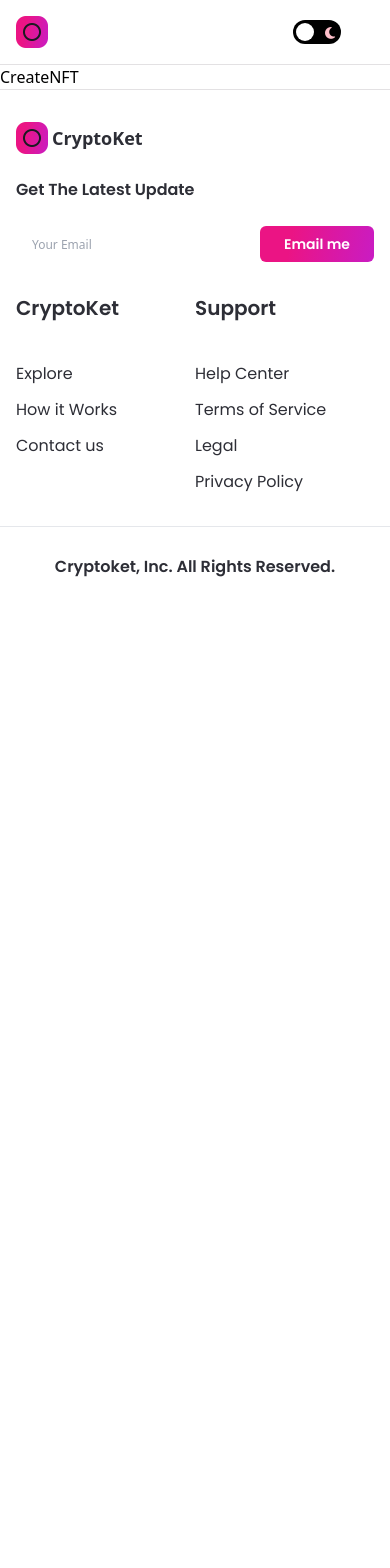
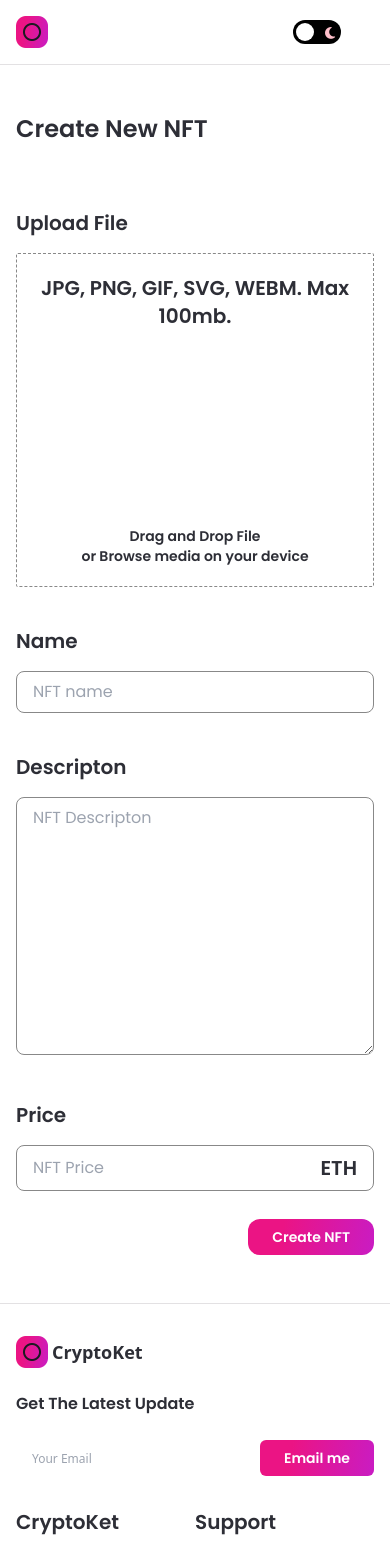
Before and after one commit to SahilPanhotra/CryptoKet, a Next.js app: page /create-nft in a window 390 px wide. Shown: the top 1568 px of the page. Before the commit the page ends 844 px from the top, so only its background shows below. Built offline with nearby package versions, Linux system fonts and the light colour scheme.

Commit message:
build:create-nft page and bug fixes

```diff
--- a/components/Footer.jsx
+++ b/components/Footer.jsx
@@ -61,7 +61,7 @@
                   width={24}
                   height={24}
                   alt="social"
-                  className={theme === 'light' && 'filter invert'}
+                  className={theme === 'light' ? 'filter invert' : undefined}
                 />
               </div>
             ))}
--- /dev/null
+++ b/components/Input.jsx
@@ -0,0 +1,38 @@
+import React from 'react';
+
+const Input = ({ inputType,
+  title,
+  placeHolder,
+  handleClick }) => (
+    <div className="mt-10 w-full">
+      <p className="flex-1 font-poppins dark:text-white text-nft-black-1 font-semibold text-xl">{title}</p>
+      {inputType === 'number' ? (
+        <div className="dark:bg-nft-black-1 bg-white border dark:border-nft-black-1 border-nft-gray-2 rounded-lg w-full outline-none font-poppins dark:text-white text-nft-gray-2 text-base px-4 py-2 mt-4 flexBetween flex-row">
+          <input
+            type="number"
+            className="flex w-full dark:bg-nft-black-1 bg-white outline-none"
+            placeholder={placeHolder}
+            onChange={handleClick}
+          />
+          <p className="flex-1 font-poppins dark:text-white text-nft-black-1 font-semibold text-xl">ETH</p>
+        </div>
+      ) : inputType === 'textarea' ? (
+        <textarea
+          rows="10"
+          className="dark:bg-nft-black-1 bg-white border dark:border-nft-black-1 border-nft-gray-2 rounded-lg w-full outline-none font-poppins dark:text-white text-nft-gray-2 text-base px-4 py-2 mt-4"
+          placeholder={placeHolder}
+          onChange={handleClick}
+        />
+      ) : (
+        <input
+          type={inputType}
+          className="dark:bg-nft-black-1 bg-white border dark:border-nft-black-1 border-nft-gray-2 rounded-lg w-full outline-none font-poppins dark:text-white text-nft-gray-2 text-base px-4 py-2 mt-4"
+          placeholder={placeHolder}
+          onChange={handleClick}
+        />
+      )}
+
+    </div>
+);
+
+export default Input;
--- a/components/Navbar.jsx
+++ b/components/Navbar.jsx
@@ -23,7 +23,7 @@
   return (
     <ul
       className={`list-none flexCenter flex-row ${
-        isMobile && 'flex-col h-full'
+        isMobile ? 'flex-col h-full' : undefined
       }`}
     >
       {['Explore NFTs', 'Listed NFT', 'MY NFTs'].map((item, i) => (
@@ -129,7 +129,7 @@
             height={20}
             alt="cross"
             onClick={() => { setIsOpen(false); }}
-            className={theme === 'light' && 'filter invert'}
+            className={theme === 'light' ? 'filter invert' : undefined}
           />
         ) : (
           <Image
@@ -139,7 +139,7 @@
             height={25}
             alt="menu"
             onClick={() => { setIsOpen(true); }}
-            className={theme === 'light' && 'filter invert'}
+            className={theme === 'light' ? 'filter invert' : undefined}
           />
         )}
         {isOpen && (
--- a/components/index.js
+++ b/components/index.js
@@ -4,5 +4,6 @@
 import Banner from './Banner';
 import CreatorCard from './CreatorCard';
 import NFTCard from './NFTCard';
+import Input from './Input';
 
-export { Button, Navbar, Footer, Banner, CreatorCard, NFTCard };
+export { Button, Navbar, Footer, Banner, CreatorCard, NFTCard, Input };
--- a/pages/create-nft.jsx
+++ b/pages/create-nft.jsx
@@ -1,7 +1,100 @@
-import React from 'react';
+import React, { useState, useMemo, useCallback, useContext } from 'react';
 
-const CreateNFT = () => (
-  <div>CreateNFT</div>
-);
+import { useRouter } from 'next/router';
+import { useDropzone } from 'react-dropzone';
+import Image from 'next/image';
+import { useTheme } from 'next-themes';
+
+import { Button, Input } from '../components';
+import images from '../assets';
+
+const CreateNFT = () => {
+  const [fileUrl, setFileUrl] = useState(null);
+  const [formInput, setFormInput] = useState({ price: '', name: '', description: '' });
+
+  const { theme } = useTheme();
+
+  const onDrop = useCallback(() => {
+    // upload to The IPFS
+  }, []);
+
+  const { getRootProps, getInputProps, isDragActive, isDragAccept, isDragReject } = useDropzone({
+    onDrop,
+    accept: 'image/*',
+    maxSize: 5000000,
+  });
+
+  const fileStyle = useMemo(() => (
+    `dark:bg-nft-black-1 bg-white border dark:border-white border-nft-gray-2 flex flex-col items-center p-5 rounded-sm border-dashed
+    ${isDragActive && 'border-file-active'}
+    ${isDragAccept && 'border-file-accept'}
+    ${isDragReject && 'border-file-reject'}
+    `
+  ), [isDragActive, isDragAccept, isDragReject]);
+  console.log(formInput);
+
+  return (
+    <div className="flex justify-center sm:px-4 p-12">
+      <div className="w-3/5 md:w-full">
+        <h1 className="flex-1 font-poppins dark:text-white text-nft-black-1 text-2xl minlg:text-4xl font-semibold sm:mb-4">Create New NFT</h1>
+        <div className="mt-16 ">
+          <p className="flex-1 font-poppins dark:text-white text-nft-black-1 font-semibold text-xl">Upload File</p>
+          <div className="mt-4">
+            <div {...getRootProps()} className={fileStyle}>
+              <input {...getInputProps()} type="text" />
+              <div className="flexCenter flex-col text-center">
+                <p className="flex-1 font-poppins dark:text-white text-nft-black-1 font-semibold text-xl">JPG, PNG, GIF, SVG, WEBM. Max 100mb.</p>
+                <div className="my-12 w-full flex justify-center">
+                  <Image
+                    src={images.upload}
+                    width={100}
+                    height={100}
+                    objectFit="contain"
+                    alt="file Upload"
+                    className={theme === 'light' ? 'filter invert' : undefined}
+                  />
+                </div>
+                <p className="flex-1 font-poppins dark:text-white text-nft-black-1 font-semibold text-sm">Drag and Drop File</p>
+                <p className="flex-1 font-poppins dark:text-white text-nft-black-1 font-semibold text-sm">or Browse media on your device</p>
+              </div>
+            </div>
+            {fileUrl && (
+              <aside>
+                <div>
+                  <img src={fileUrl} alt="asset file" />
+                </div>
+              </aside>
+            )}
+          </div>
+        </div>
+        <Input
+          inputType="input"
+          title="Name"
+          placeHolder="NFT name"
+          handleClick={(e) => setFormInput({ ...formInput, name: e.target.value })}
+        />
+        <Input
+          inputType="textarea"
+          title="Descripton"
+          placeHolder="NFT Descripton"
+          handleClick={(e) => setFormInput({ ...formInput, description: e.target.value })}
+        />
+        <Input
+          inputType="number"
+          title="Price"
+          placeHolder="NFT Price"
+          handleClick={(e) => setFormInput({ ...formInput, price: e.target.value })}
+        />
+        <div className="mt-7 w-full flex justify-end">
+          <Button
+            btnName="Create NFT"
+            classStyles="rounded-xl"
+            handleClick={() => {}}
+          />
+        </div>
+      </div>
+    </div>
+  );
+};
 
 export default CreateNFT;
--- a/pages/index.jsx
+++ b/pages/index.jsx
@@ -69,7 +69,7 @@
                       layout="fill"
                       objectFit="contain"
                       alt="left-arrow"
-                      className={theme === 'light' && 'filter invert'}
+                      className={theme === 'light' ? 'filter invert' : undefined}
                     />
                   </div>
                   <div onClick={() => handleScroll('right')} className="absolute w-8 h-8 minlg:w-12 minlg:h-12 top-45 cursor-pointer right-0">
@@ -78,7 +78,7 @@
                       layout="fill"
                       objectFit="contain"
                       alt="left-arrow"
-                      className={theme === 'light' && 'filter invert'}
+                      className={theme === 'light' ? 'filter invert' : undefined}
                     />
                   </div>
                 </>
@@ -88,7 +88,7 @@
         </div>
         <div className="mt-10">
           <div className="flexBetween mx-4 xs:mx-0 minlg:mx-8 sm:flex-col sm:items-start">
-            <h1 className="flex-1 font-poppins dark:text-white text-nft-black-1 text-2xl minlg:text-4xl font-semibold sm:mb-4">Hot NfTs</h1>
+            <h1 className="flex-1 font-poppins dark:text-white text-nft-black-1 text-2xl minlg:text-4xl font-semibold sm:mb-4">Hot NFTs</h1>
             <div>SearchBar</div>
           </div>
           <div className="mt-3 w-full flex flex-wrap justify-start md:justify-center">
```
